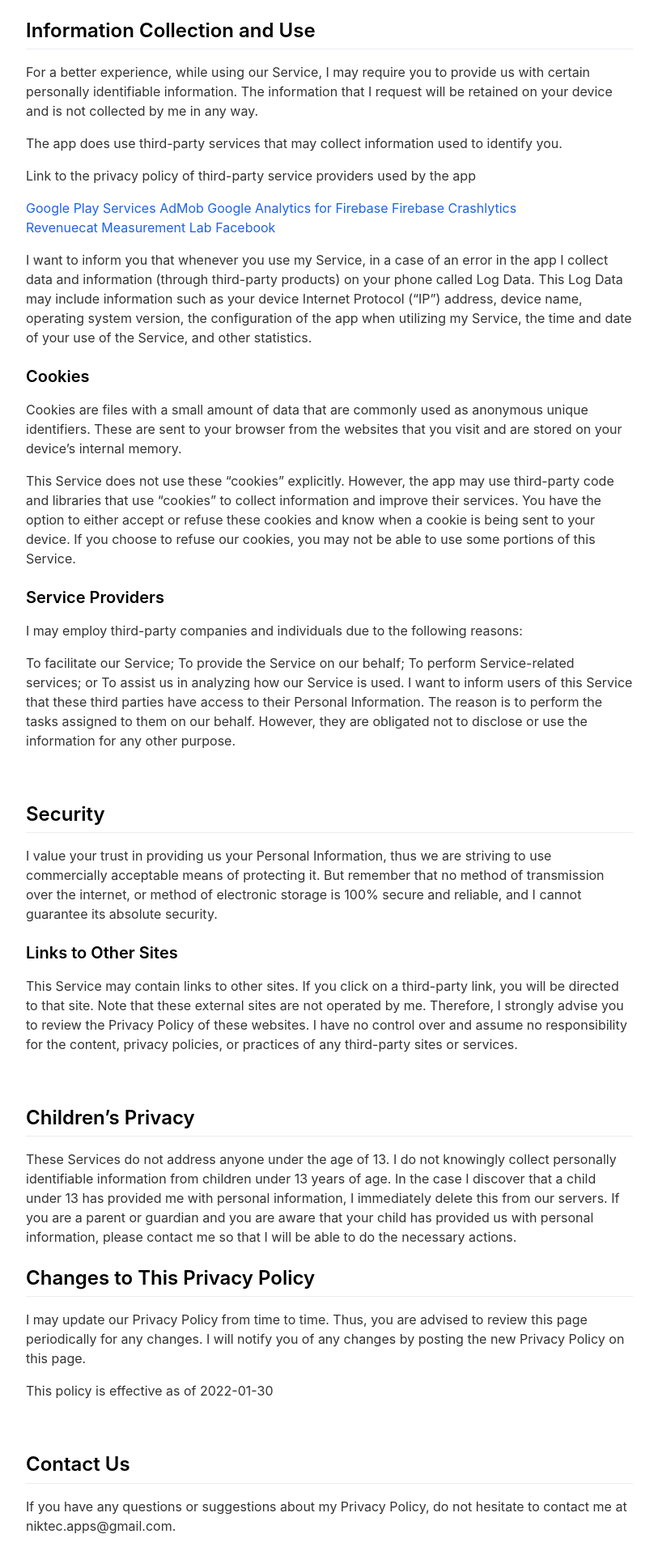
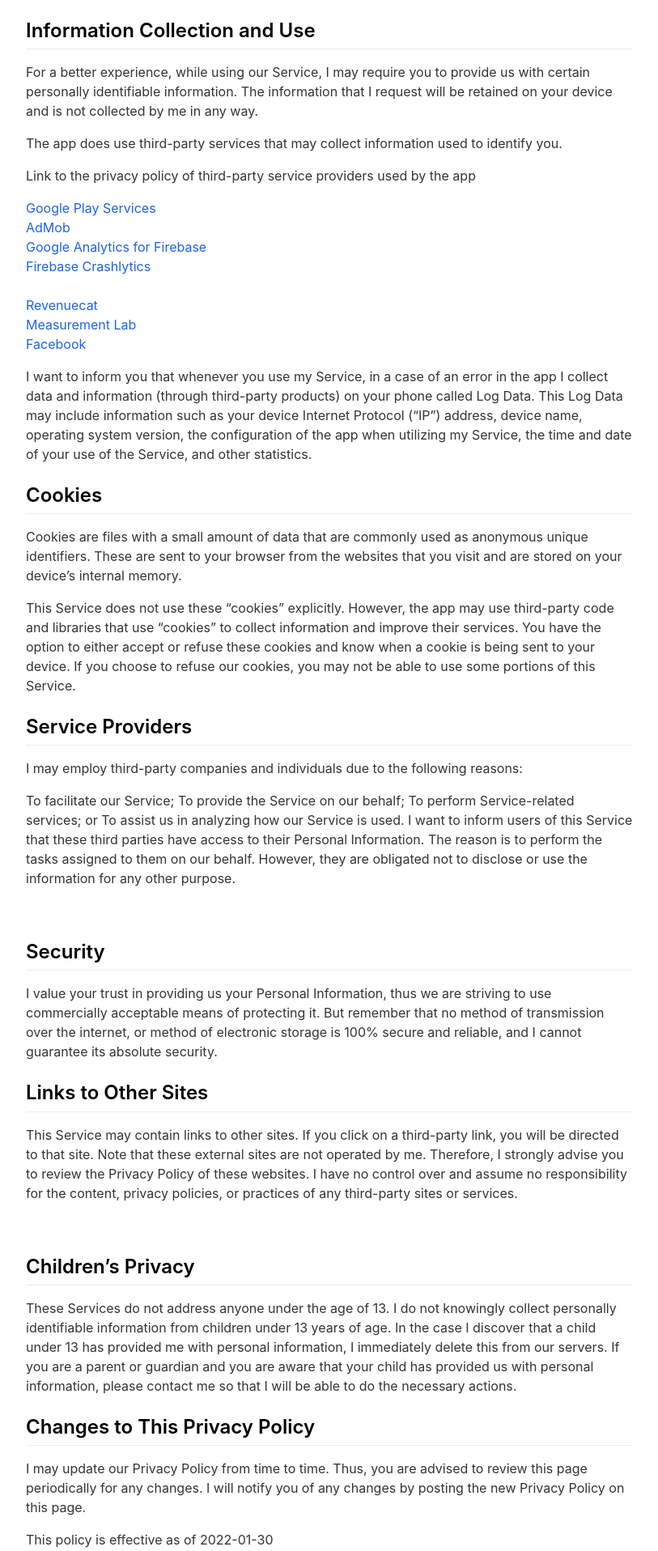
Before and after one commit to Niktec/niktec.github.io, a Jekyll site: the page built from _pages/privacypolicy.md, in a window 1280 px wide. Shown: the part 541-2457 px from the top of the page at 81% size, without its empty margins (233-1046 px from the left). Built offline with Jekyll 4.4.1, drawn with Linux system fonts in a browser that asks for light colours; nearby versions of some CDN libraries.

```diff
--- a/_pages/privacypolicy.md
+++ b/_pages/privacypolicy.md
@@ -24,26 +24,26 @@ The app does use third-party services that may collect information used to ident
 
 Link to the privacy policy of third-party service providers used by the app
 
- <a href="https://www.google.com/policies/privacy/" target="_blank" rel="noopener noreferrer">Google Play Services
- <a href="https://support.google.com/admob/answer/6128543?hl=en" target="_blank" rel="noopener noreferrer">AdMob
- <a href="https://firebase.google.com/policies/analytics" target="_blank" rel="noopener noreferrer">Google Analytics for Firebase
- <a href="https://firebase.google.com/support/privacy/" target="_blank" rel="noopener noreferrer">Firebase Crashlytics
- <a href="https://www.revenuecat.com/privacy" target="_blank" rel="noopener noreferrer">Revenuecat
- <a href="https://www.measurementlab.net/privacy/" target="_blank" rel="noopener noreferrer">Measurement Lab
- <a href="https://www.facebook.com/legal/terms/plain_text_terms" target="_blank" rel="noopener noreferrer">Facebook
+ <a href="https://www.google.com/policies/privacy/" target="_blank" rel="noopener noreferrer">Google Play Services<br>
+ <a href="https://support.google.com/admob/answer/6128543?hl=en" target="_blank" rel="noopener noreferrer">AdMob<br>
+ <a href="https://firebase.google.com/policies/analytics" target="_blank" rel="noopener noreferrer">Google Analytics for Firebase<br>
+ <a href="https://firebase.google.com/support/privacy/" target="_blank" rel="noopener noreferrer">Firebase Crashlytics<br>
+ <a href="https://www.revenuecat.com/privacy" target="_blank" rel="noopener noreferrer">Revenuecat<br>
+ <a href="https://www.measurementlab.net/privacy/" target="_blank" rel="noopener noreferrer">Measurement Lab<br>
+ <a href="https://www.facebook.com/legal/terms/plain_text_terms" target="_blank" rel="noopener noreferrer">Facebook<br>
 
 
 I want to inform you that whenever you use my Service, in a case of an error in the app I collect data and information (through third-party products) on your phone called Log Data. This Log Data may include information such as your device Internet Protocol (“IP”) address, device name, operating system version, the configuration of the app when utilizing my Service, the time and date of your use of the Service, and other statistics.
 
 
-### Cookies
+## Cookies
 Cookies are files with a small amount of data that are commonly used as anonymous unique identifiers. These are sent to your browser from the websites that you visit and are stored on your device's internal memory.
 
 This Service does not use these “cookies” explicitly. However, the app may use third-party code and libraries that use “cookies” to collect information and improve their services. You have the option to either accept or refuse these cookies and know when a cookie is being sent to your device. If you choose to refuse our cookies, you may not be able to use some portions of this Service.
 
 
 
-### Service Providers
+## Service Providers
 I may employ third-party companies and individuals due to the following reasons:
 
 To facilitate our Service;
@@ -57,7 +57,7 @@ I want to inform users of this Service that these third parties have access to t
 ## Security
 I value your trust in providing us your Personal Information, thus we are striving to use commercially acceptable means of protecting it. But remember that no method of transmission over the internet, or method of electronic storage is 100% secure and reliable, and I cannot guarantee its absolute security.
 
-### Links to Other Sites
+## Links to Other Sites
 This Service may contain links to other sites. If you click on a third-party link, you will be directed to that site. Note that these external sites are not operated by me. Therefore, I strongly advise you to review the Privacy Policy of these websites. I have no control over and assume no responsibility for the content, privacy policies, or practices of any third-party sites or services.
 
 
```
